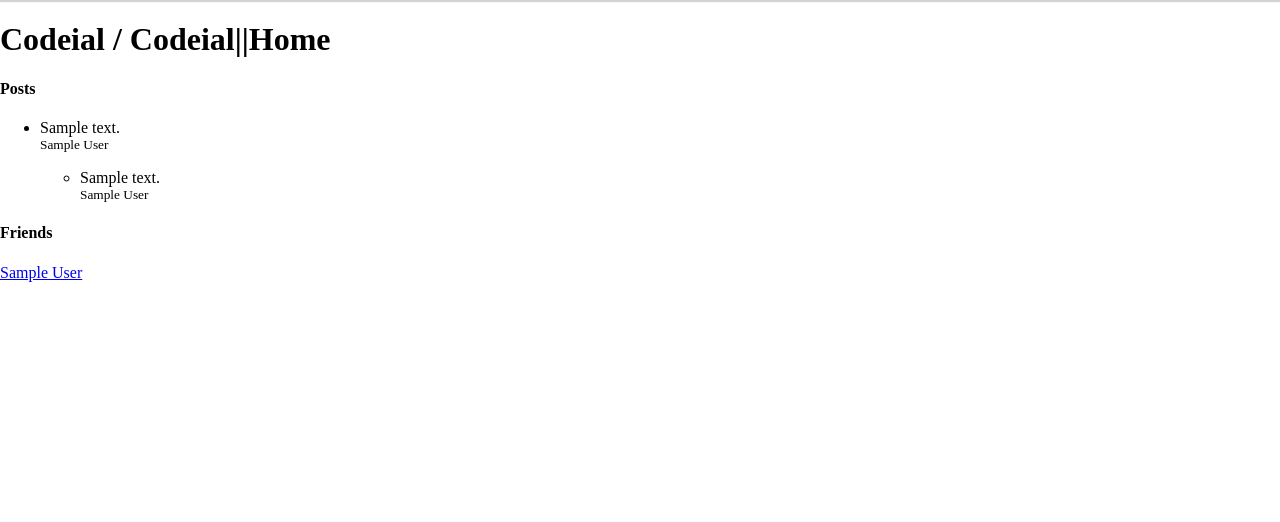
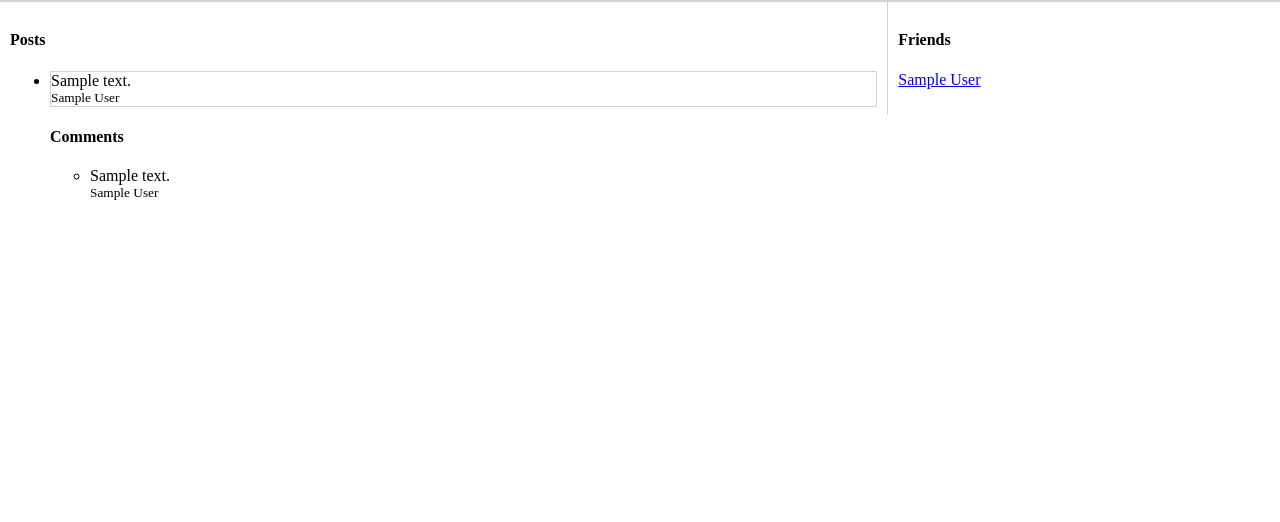
Before and after one commit to aryanthor8055/Codeial, a Node server app: page / in a window 1280 px wide. Shown: the part 36-558 px from the top of the page. Run offline with Node 20, Linux system fonts and the light colour scheme; tables that the repository leaves empty hold one stand-in row (values such as "Sample post"); style sheets or scripts are compiled from the project's sources; some libraries are stand-ins or nearby versions.

Commit message:
Updating User profile and improve Scss of home

```diff
--- /dev/null
+++ b/assets/css/home.css
@@ -0,0 +1,11 @@
+#home-container {
+  display: flex; }
+  #home-container #feed-posts {
+    width: 70%;
+    padding: 10px; }
+
+#user-friends {
+  width: 30%;
+  padding: 10px;
+  border-left: 1px solid lightgrey;
+  height: 100%; }
--- /dev/null
+++ b/assets/css/post.css
@@ -0,0 +1,2 @@
+#User-posts {
+  border: 1px solid lightgrey; }
--- /dev/null
+++ b/assets/scss/home.scss
@@ -0,0 +1,16 @@
+#home-container{
+    display: flex;
+
+
+    #feed-posts{
+        width: 70%;
+        padding: 10px;
+    }
+}
+
+#user-friends{
+    width: 30%;
+    padding: 10px;
+    border-left: 1px solid lightgrey;
+    height: 100%;
+}
--- /dev/null
+++ b/assets/scss/post.scss
@@ -0,0 +1,3 @@
+#User-posts{
+    border: 1px solid lightgrey;
+}
--- a/routes/users.js
+++ b/routes/users.js
@@ -5,6 +5,7 @@ const passport = require('passport');
 const usersController = require('../controllers/users_controller');
 
 router.get('/profile/:id', passport.checkAuthentication, usersController.profile);
+router.post('/update/:id', passport.checkAuthentication, usersController.update);
 
 router.get('/sign-up', usersController.signUp);
 router.get('/sign-in', usersController.signIn);
--- a/views/_post.ejs
+++ b/views/_post.ejs
@@ -1,5 +1,7 @@
+<link rel="stylesheet" href="/css/post.css">
+
 <li>
-    <p>
+    <p id="User-posts">
         <% if (locals.user && locals.user.id == post.user.id){ %>
         <small>
             <a href="/posts/destroy/<%= post.id %>">X</a>
@@ -12,6 +14,7 @@
         </small>
     </p>
     <div class="post-comments">
+        <h4>Comments</h4>
         <% if (locals.user){ %>
             <form action="/comments/create" method="POST">
                 <input type="text" name="content" placeholder="Type Here to add comment..." required>
--- a/views/home.ejs
+++ b/views/home.ejs
@@ -1,8 +1,5 @@
-
-<h1>
-    Codeial / <%= title %>
-</h1>
-
+<link rel="stylesheet" href="/css/home.css">
+<div id="home-container">
 
     <section id="feed-posts">
         <h4>Posts</h4>
@@ -31,3 +28,4 @@
             </p>
         <%}%>
     </section>
+</div>
```
Also changed, not shown: controllers/users_controller.js (+10 -0 lines), views/user_profile.ejs (+17 -2 lines). Lines whose indentation alone changed are shown as unchanged.
